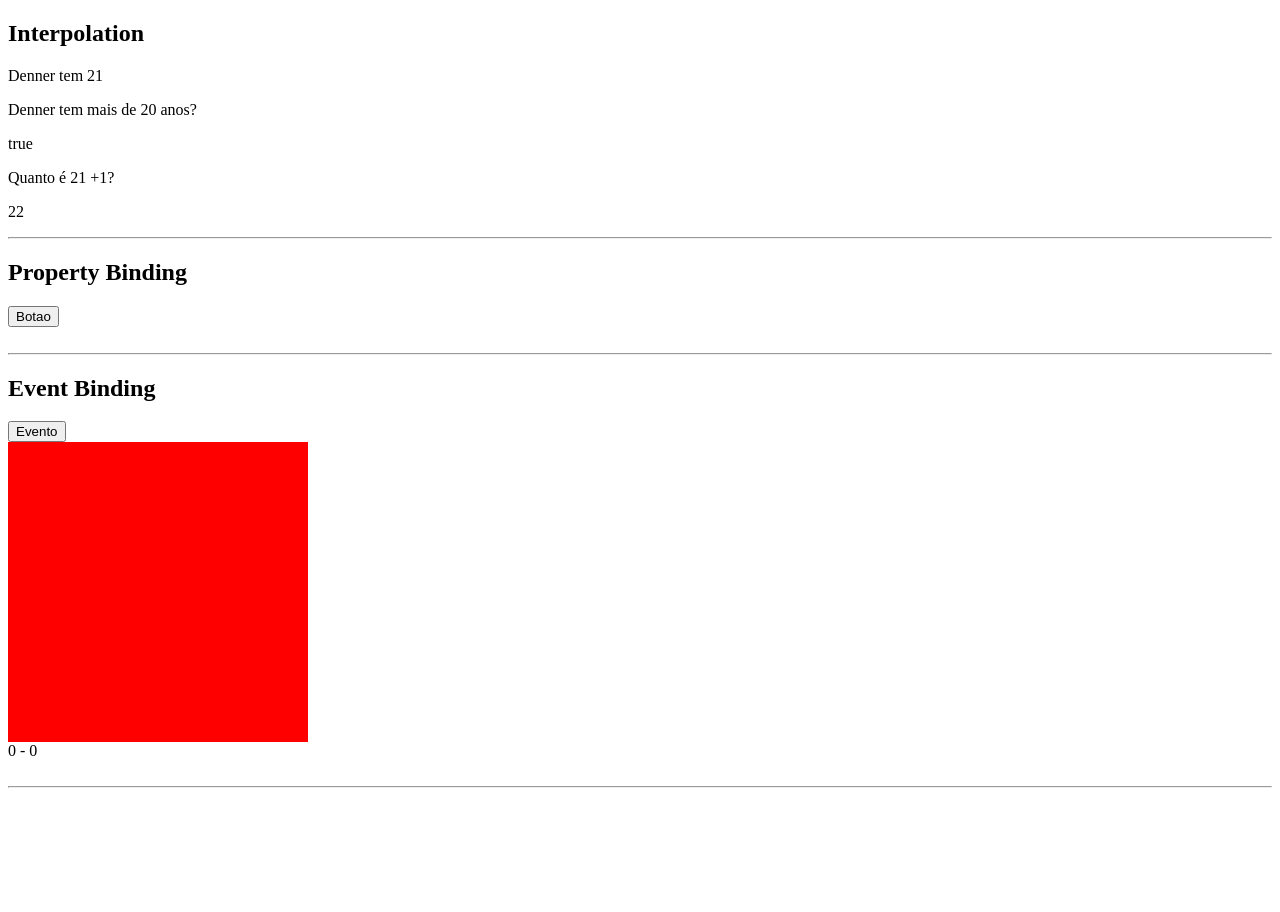
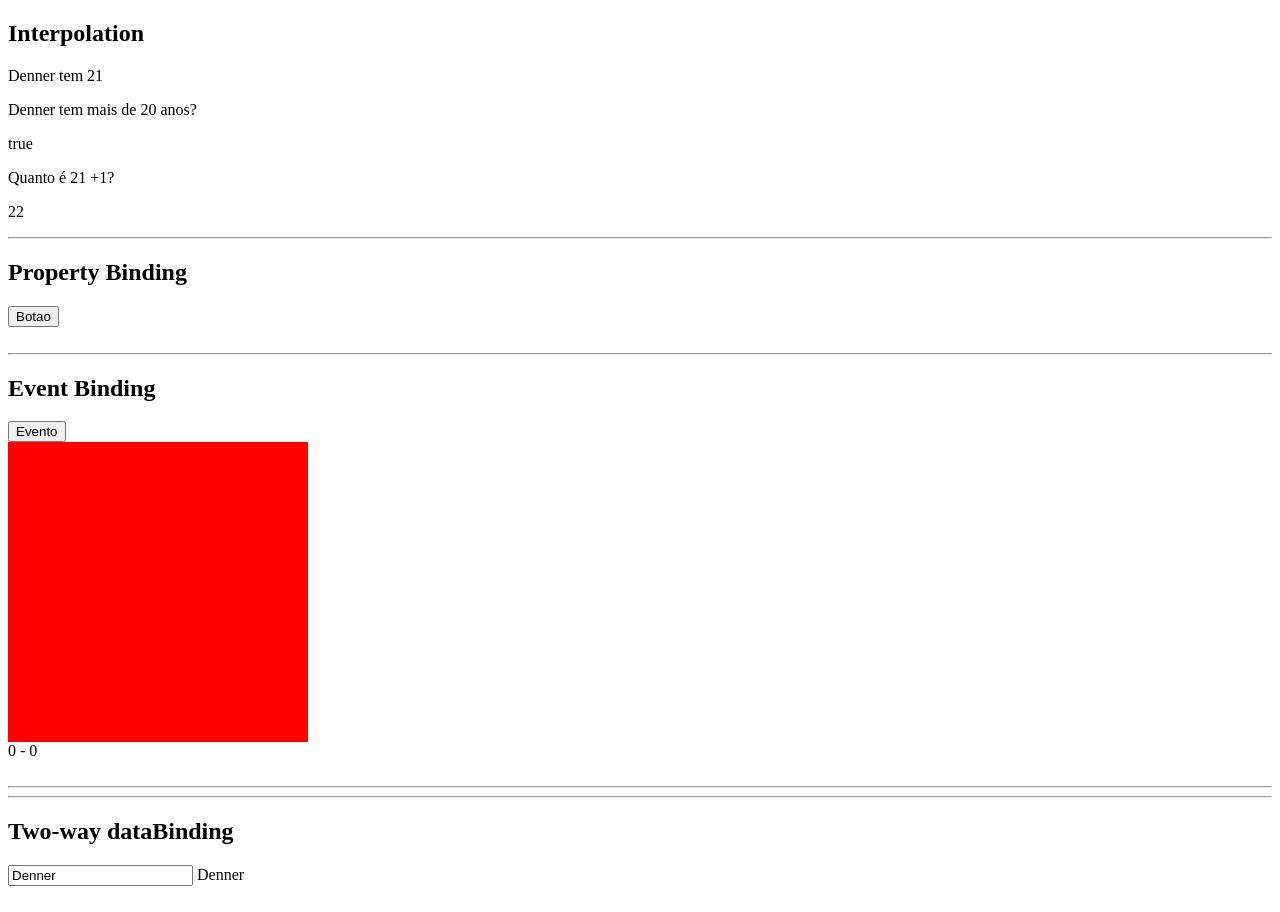
Before and after one commit to pquimelo/Angular, an Angular app in the folder primeiro-projeto/: page / in a window 1280 px wide. Before the commit the page ends 800 px from the top, so only its background shows below. Built offline with nearby package versions, Linux system fonts and the light colour scheme.

Commit message:
two-way_dataBInding

```diff
--- a/primeiro-projeto/src/app/app.module.ts
+++ b/primeiro-projeto/src/app/app.module.ts
@@ -5,6 +5,7 @@
 import { AppComponent } from './app.component';
 import { TitleComponent } from './title/title.component';
 import { DataBindingComponent } from './data-binding/data-binding.component';
+import { FormsModule } from '@angular/forms';
 
 @NgModule({
   declarations: [
@@ -14,7 +15,8 @@
   ],
   imports: [
     BrowserModule,
-    AppRoutingModule
+    AppRoutingModule,
+    FormsModule
   ],
   providers: [],
   bootstrap: [AppComponent]
--- a/primeiro-projeto/src/app/data-binding/data-binding.component.html
+++ b/primeiro-projeto/src/app/data-binding/data-binding.component.html
@@ -27,3 +27,10 @@
 <br>
 
 <hr>
+
+<hr>
+
+<h2> Two-way dataBinding</h2>
+<input  [(ngModel)]="nome">
+{{nome}}
+<br><br>
```
